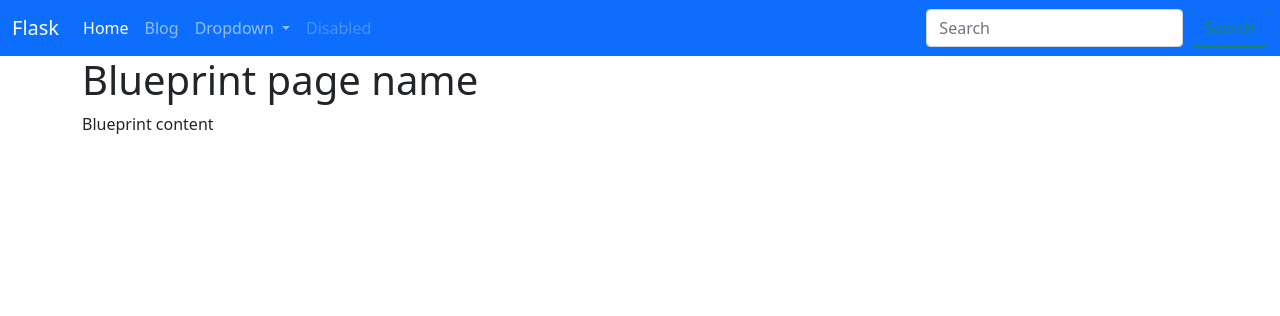
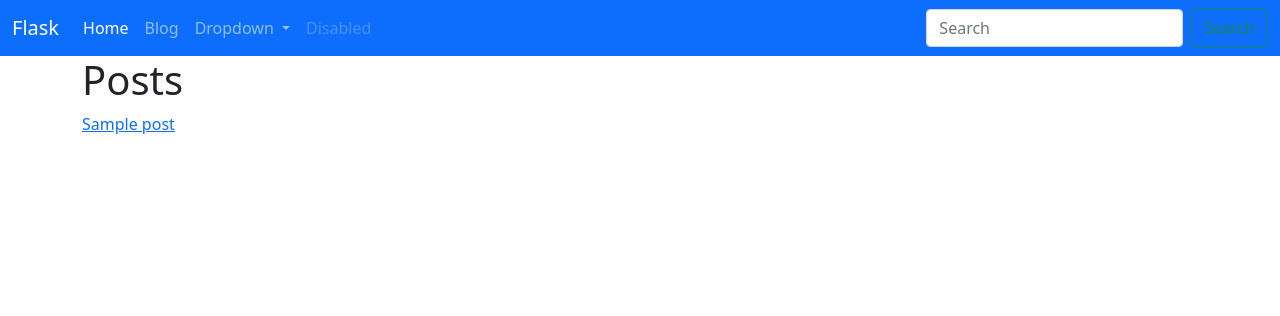
Before and after one commit to ElseVladimir/flask_blog, a Python web app: template app/posts/templates/posts/index.html in a window 1280 px wide. Shown: the top 316 px of the page. Run offline with Jinja, Linux system fonts and the light colour scheme; the template is opened without the code that fills it: most values are stand-ins (such as "Sample title", 1, 10 or a date in 2020).

Commit message:
add new route to blueprint, add new template(post_detail) and add reference on index.html to post_detail

```diff
--- a/app/posts/templates/posts/index.html
+++ b/app/posts/templates/posts/index.html
@@ -1,13 +1,18 @@
 {% extends "base.html" %}
 
 {% block title %}
-  Blueprint index page
+  Blog
 {% endblock %}
 
 {% block content_title %}
-  Blueprint page name
+  Posts
 {% endblock %}
 
 {% block content %}
-  Blueprint content
+  {% for post in posts %}
+    <p>
+      <!-- первый параметр функции url_for обращается к вьюхе, второй передает slug в uri -->
+      <a href="{{ url_for('posts.post_detail', slug=post.slug) }}">{{ post.title }}</a>
+    </p>
+  {% endfor %}
 {% endblock %}
```
Also changed, not shown: app/posts/blueprint.py (+12 -1 lines), app/posts/templates/posts/post_detail.html (added, +13 -0 lines).
